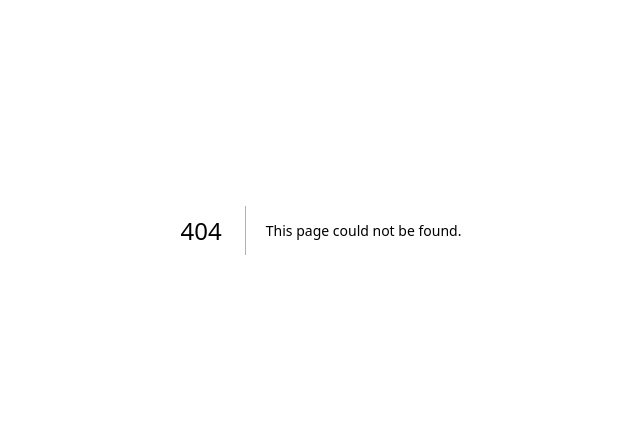
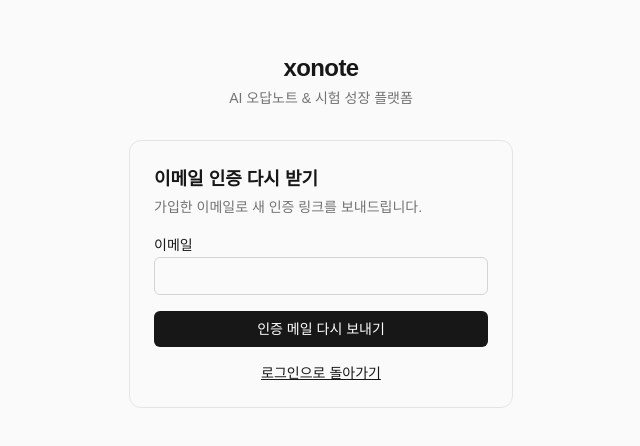
Before and after one commit to della2809-gif/oxNote, a Next.js app: page /resend-confirmation in a window 1280 px wide. Before the commit this address had no page. Shown: the part 170-616 px from the top of the page, without its empty margins (319-959 px from the left). Built offline with nearby package versions, Linux system fonts and the light colour scheme.

Commit message:
Stabilize auth sessions and signup confirmation

```diff
--- a/src/app/(auth)/actions.ts
+++ b/src/app/(auth)/actions.ts
@@ -146,6 +146,34 @@
   );
 }
 
+export async function resendSignupConfirmation(formData: FormData) {
+  const email = String(formData.get("email") ?? "").trim().toLowerCase();
+  if (!/^[^\s@]+@[^\s@]+\.[^\s@]+$/.test(email)) {
+    redirect(
+      `/resend-confirmation?error=${encodeURIComponent("올바른 이메일을 입력해 주세요.")}`,
+    );
+  }
+
+  const supabase = await createClient();
+  const { error } = await supabase.auth.resend({
+    type: "signup",
+    email,
+    options: {
+      emailRedirectTo: `${publicSiteUrl()}/auth/callback?next=/dashboard`,
+    },
+  });
+
+  if (error) {
+    redirect(
+      `/resend-confirmation?error=${encodeURIComponent(authErrorMessage(error.code))}`,
+    );
+  }
+
+  redirect(
+    `/login?message=${encodeURIComponent("인증 메일을 다시 보냈습니다. 받은편지함과 스팸함을 확인해 주세요.")}`,
+  );
+}
+
 export async function updatePassword(formData: FormData) {
   const password = String(formData.get("password") ?? "");
   const passwordConfirm = String(formData.get("passwordConfirm") ?? "");
--- a/src/app/(auth)/login/page.tsx
+++ b/src/app/(auth)/login/page.tsx
@@ -15,9 +15,14 @@
       <input type="hidden" name="next" value={safeNext} />
 
       {error && (
-        <p className="rounded-md bg-red-50 px-3 py-2 text-sm text-red-600 dark:bg-red-950 dark:text-red-400">
-          {error}
-        </p>
+        <div className="space-y-2 rounded-md bg-red-50 px-3 py-2 text-sm text-red-600 dark:bg-red-950 dark:text-red-400">
+          <p>{error}</p>
+          {error.includes("이메일 인증") && (
+            <Link href="/resend-confirmation" className="inline-block font-semibold underline">
+              인증 메일 다시 받기
+            </Link>
+          )}
+        </div>
       )}
       {message && (
         <p className="rounded-md bg-emerald-50 px-3 py-2 text-sm text-emerald-700 dark:bg-emerald-950 dark:text-emerald-300">
--- /dev/null
+++ b/src/app/(auth)/resend-confirmation/page.tsx
@@ -0,0 +1,55 @@
+import Link from "next/link";
+import { resendSignupConfirmation } from "../actions";
+
+export default async function ResendConfirmationPage({
+  searchParams,
+}: {
+  searchParams: Promise<{ error?: string }>;
+}) {
+  const { error } = await searchParams;
+
+  return (
+    <form
+      action={resendSignupConfirmation}
+      className="space-y-4 rounded-xl border border-neutral-200 p-6 dark:border-neutral-800"
+    >
+      <div>
+        <h1 className="text-lg font-semibold">이메일 인증 다시 받기</h1>
+        <p className="mt-1 text-sm text-neutral-500">
+          가입한 이메일로 새 인증 링크를 보내드립니다.
+        </p>
+      </div>
+
+      {error && (
+        <p className="rounded-md bg-red-50 px-3 py-2 text-sm text-red-600 dark:bg-red-950 dark:text-red-400">
+          {error}
+        </p>
+      )}
+
+      <div className="space-y-1">
+        <label htmlFor="email" className="text-sm font-medium">이메일</label>
+        <input
+          id="email"
+          name="email"
+          type="email"
+          autoComplete="email"
+          required
+          className="w-full rounded-md border border-neutral-300 px-3 py-2 text-sm dark:border-neutral-700 dark:bg-neutral-900"
+        />
+      </div>
+
+      <button
+        type="submit"
+        className="w-full rounded-md bg-neutral-900 px-3 py-2 text-sm font-medium text-white hover:bg-neutral-700 dark:bg-white dark:text-neutral-900"
+      >
+        인증 메일 다시 보내기
+      </button>
+
+      <p className="text-center text-sm text-neutral-500">
+        <Link href="/login" className="font-medium text-neutral-900 underline dark:text-white">
+          로그인으로 돌아가기
+        </Link>
+      </p>
+    </form>
+  );
+}
--- a/src/lib/supabase/middleware.ts
+++ b/src/lib/supabase/middleware.ts
@@ -12,13 +12,16 @@
         getAll() {
           return request.cookies.getAll();
         },
-        setAll(cookiesToSet) {
+        setAll(cookiesToSet, headers) {
           cookiesToSet.forEach(({ name, value }) =>
             request.cookies.set(name, value),
           );
           response = NextResponse.next({ request });
           cookiesToSet.forEach(({ name, value, options }) =>
             response.cookies.set(name, value, options),
+          );
+          Object.entries(headers).forEach(([key, value]) =>
+            response.headers.set(key, value),
           );
         },
       },
@@ -35,6 +38,10 @@
     response.cookies.getAll().forEach((cookie) => {
       redirectResponse.cookies.set(cookie);
     });
+    for (const header of ["cache-control", "expires", "pragma"]) {
+      const value = response.headers.get(header);
+      if (value) redirectResponse.headers.set(header, value);
+    }
     return redirectResponse;
   }
 
```
